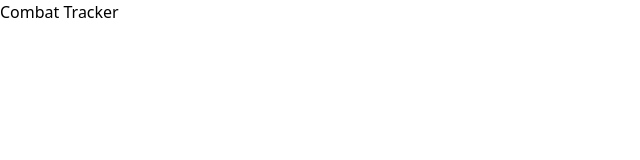
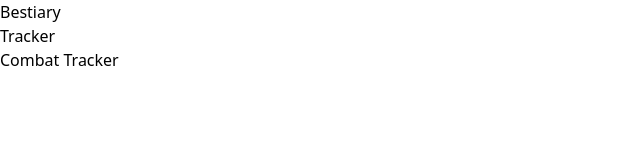
Before and after one commit to nodebotanist/dnd-combat-tracker, a Gatsby site: page /tracker in a window 1280 px wide. Shown: the whole page, without its empty margins (0-640 px from the left). Built offline with nearby package versions, Linux system fonts and the light colour scheme; Gatsby itself is replaced by a stand-in of ours.

Commit message:
Added Layout

```diff
--- /dev/null
+++ b/src/components/layout.js
@@ -0,0 +1,20 @@
+import * as React from "react"
+import {Link} from "gatsby"
+
+const Layout = ({children}) => {
+    return(
+        <>
+            <nav>
+                <ul>
+                    <li><Link to="/">Bestiary</Link></li>
+                    <li><Link to="/tracker">Tracker</Link></li>
+                </ul>
+            </nav>
+            <main className="container mx-auto">
+                {children}
+            </main>
+        </>
+    )
+}
+
+export default Layout
--- a/src/pages/index.js
+++ b/src/pages/index.js
@@ -1,16 +1,18 @@
 import * as React from "react"
 import {graphql, Link} from "gatsby"
+
+import Layout from "../components/layout"
 
 const Index = ({data}) => {
     const monsters = data.allMonster.nodes
     console.log(monsters)
     return(
-        <>
+        <Layout>
             <h1 className="text-3xl font-bold underline">Bestiary</h1>
             <ul>
                 {monsters.map((monster) => <li><Link to={`/monsters/${monster.id}`}>{monster.name}</Link></li>)}
             </ul>
-        </>
+        </Layout>
     )
 }
 
--- a/src/pages/tracker.js
+++ b/src/pages/tracker.js
@@ -1,10 +1,12 @@
 import * as React from "react"
+
+import Layout from "../components/layout"
 
 const TrackerPage = () => {
     return (
-        <>
+        <Layout>
             <h1>Combat Tracker</h1>
-        </>
+        </Layout>
     )
 }
 
```
